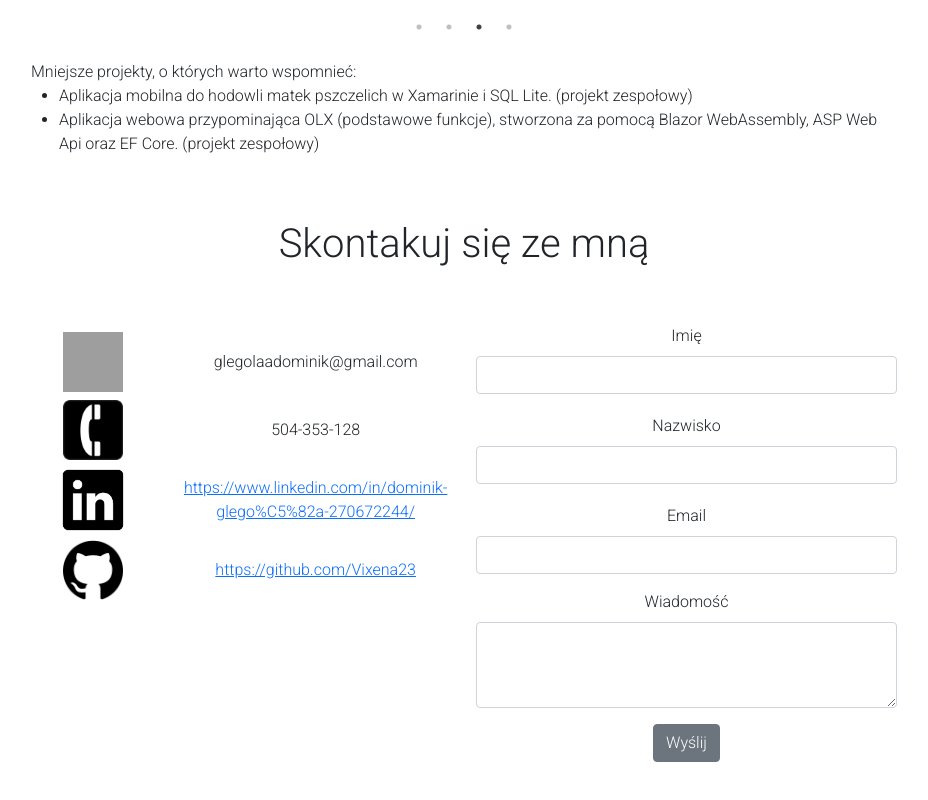
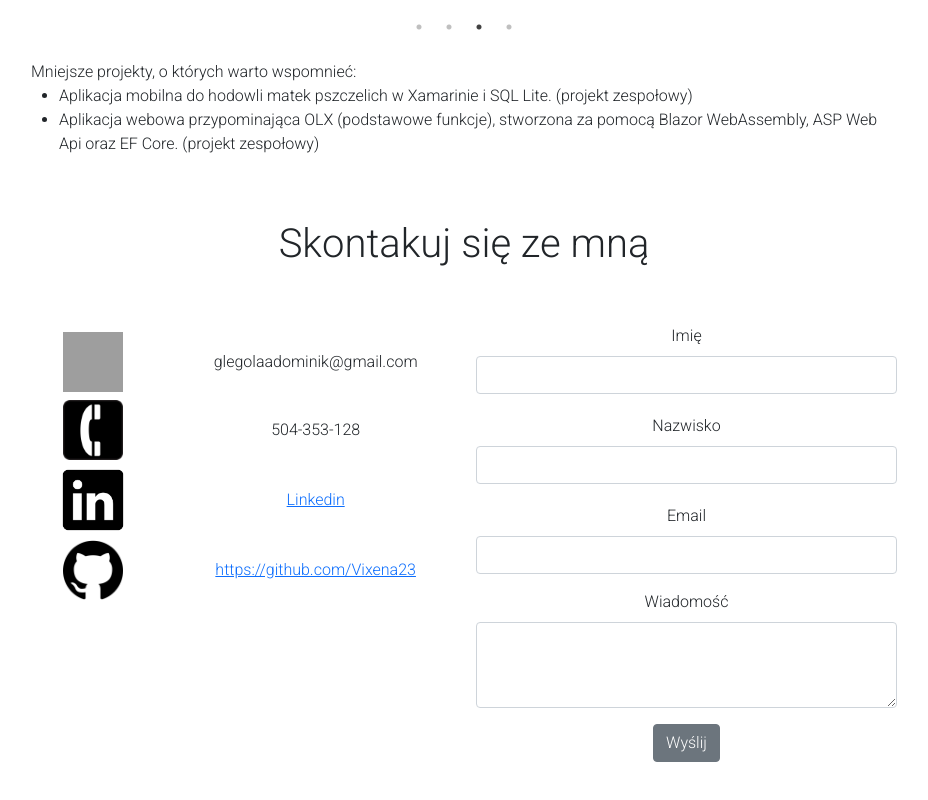
Before and after one commit to Vixena23/PortfolioDG, a React (Create React App) app in the folder client/: page / in a window 1280 px wide. Shown: the part 2088-2888 px from the top of the page, without its empty margins (301-1229 px from the left). Built offline with nearby package versions, Linux system fonts and the light colour scheme; grey boxes are pictures that could not be loaded; some icons are missing.

Commit message:
hot_fix_v8

```diff
--- a/client/public/index.html
+++ b/client/public/index.html
@@ -43,4 +43,10 @@
       httpsl://www.jorgepasco.me
     -->
   </body>
+  <script type="text/javascript">
+    var _iub = _iub || [];
+    _iub.csConfiguration = {"ccpaAcknowledgeOnDisplay":true,"consentOnContinuedBrowsing":false,"countryDetection":true,"enableCcpa":true,"floatingPreferencesButtonDisplay":"bottom-right","invalidateConsentWithoutLog":true,"lang":"en","perPurposeConsent":true,"whitelabel":false,"cookiePolicyId":37638441,"siteId":2729977, "banner":{ "acceptButtonDisplay":true,"closeButtonDisplay":false,"customizeButtonDisplay":true,"explicitWithdrawal":true,"listPurposes":true,"position":"float-bottom-center","rejectButtonDisplay":true }};
+    </script>
+    <script type="text/javascript" src="//cdn.iubenda.com/cs/ccpa/stub.js"></script>
+    <script type="text/javascript" src="//cdn.iubenda.com/cs/iubenda_cs.js" charset="UTF-8" async></script>
 </html>
--- a/client/src/Components/Contact.js
+++ b/client/src/Components/Contact.js
@@ -82,7 +82,7 @@ const Contact = (props) => {
                   </div>
                   <div className="row">
                     <div className="col-4"><img src={linkedinImg} alt="linkedin icon" width={80} height={80}></img></div>
-                    <div className="col-8 m-auto"><a href={t('contact.linkedin')} >{t('contact.linkedin')}</a></div>
+                    <div className="col-8 m-auto"><a href={t('contact.linkedin')} >Linkedin</a></div>
                   </div>
                   <div className="row">
                     <div className="col-4"><img src={githubImg} alt="github icon" width={60} height={60}></img></div>
--- a/client/src/Components/Technology.js
+++ b/client/src/Components/Technology.js
@@ -147,7 +147,7 @@ const Technology = (props) => {
               </div>
 
 
-              <div className="col mt-5"><BulbIcon />
+              <div className="col mt-5 "><BulbIcon />
               {t('tech.learning.title')}
                 <div className="row">
                   <div className="col-6">
```
